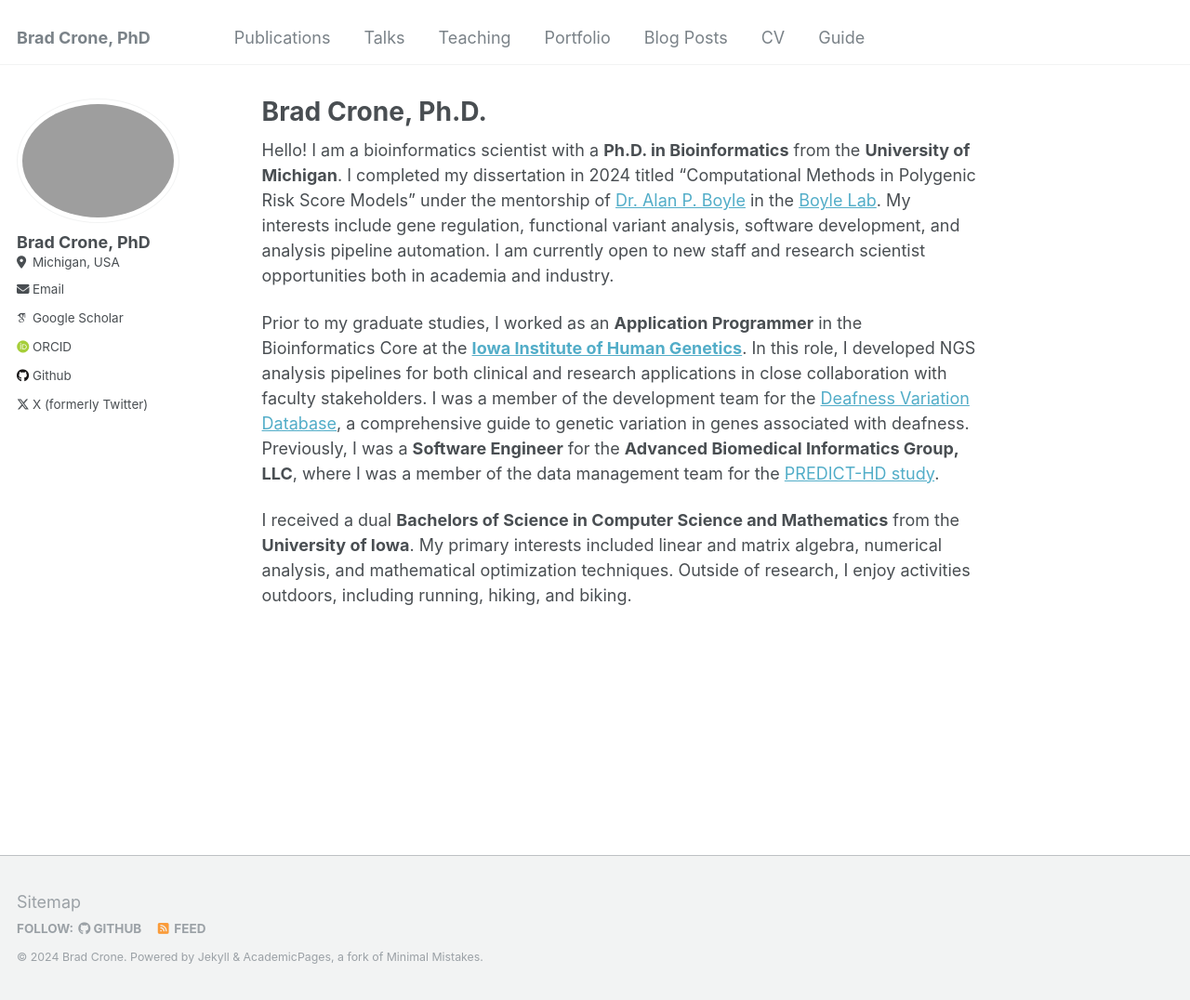
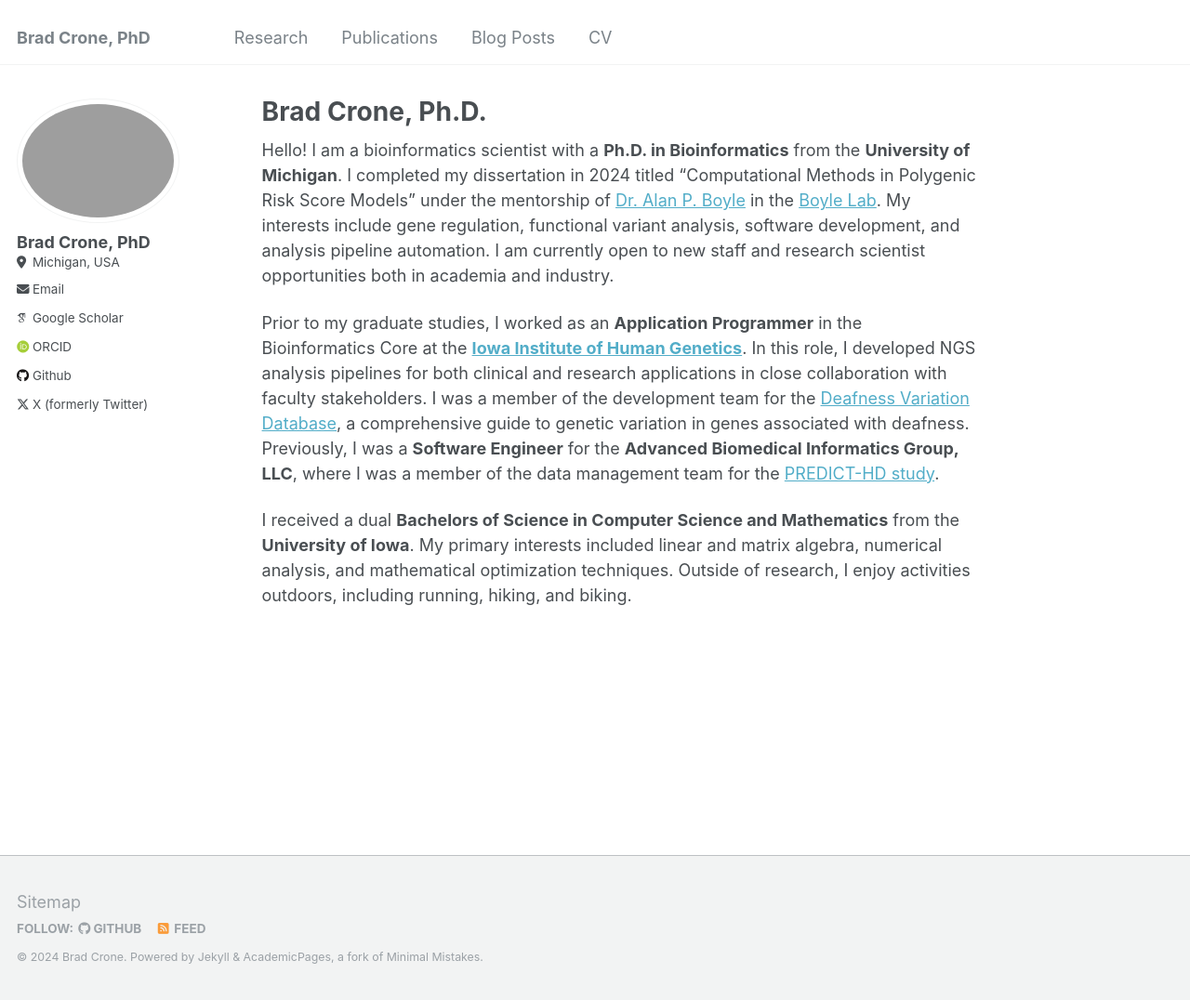
Before and after one commit to bcrone/bcrone.github.io, a Jekyll site: the page built from _pages/about.md, in a window 1280 px wide and 1076 px high. Shown: the whole window at 93% size. Built offline with Jekyll 4.4.1, drawn with Linux system fonts in a browser that asks for light colours; some web fonts are replaced.

Commit message:
Update navigation.yml

```diff
--- a/_data/navigation.yml
+++ b/_data/navigation.yml
@@ -1,22 +1,14 @@
 # main links links
 main:
+
+  - title: "Research"
+    url: /research/
+
   - title: "Publications"
     url: /publications/
-
-  - title: "Talks"
-    url: /talks/
-
-  - title: "Teaching"
-    url: /teaching/
-
-  - title: "Portfolio"
-    url: /portfolio/
 
   - title: "Blog Posts"
     url: /year-archive/
 
   - title: "CV"
     url: /cv/
-
-  - title: "Guide"
-    url: /markdown/
```
